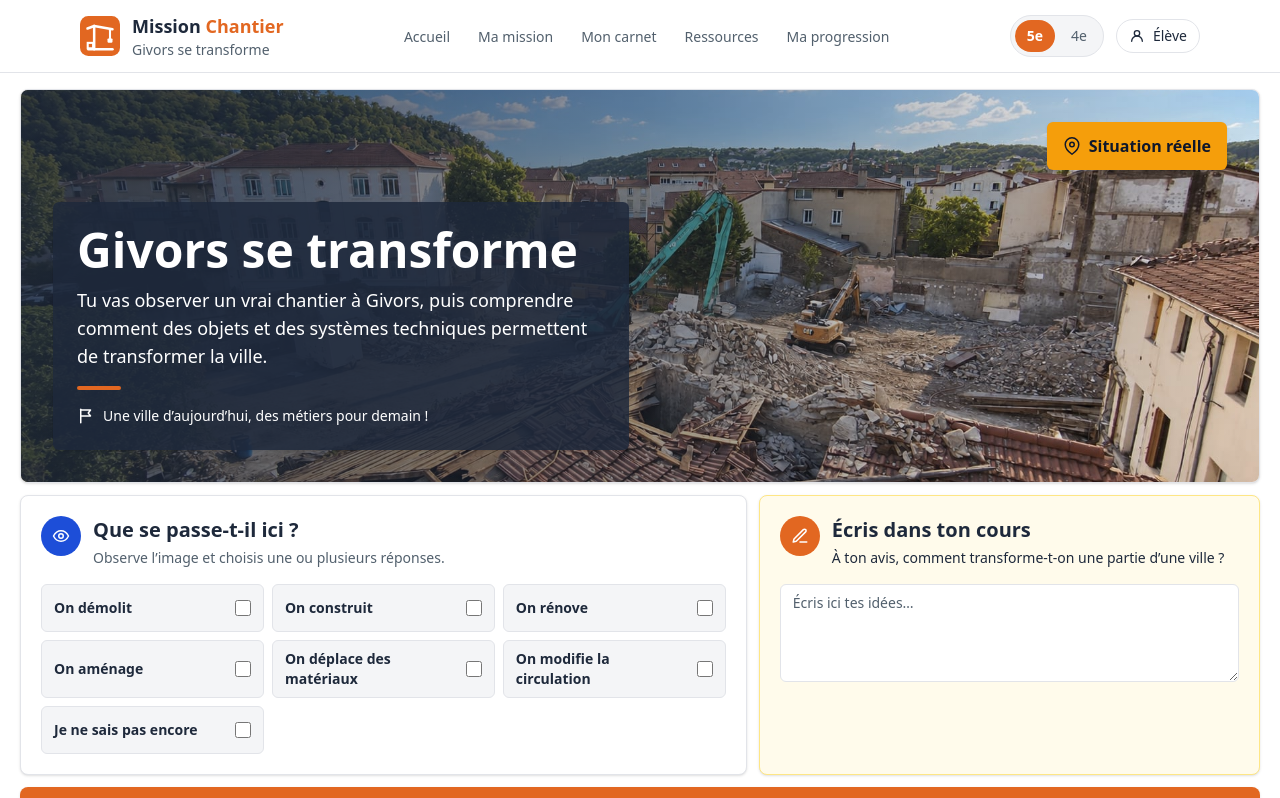
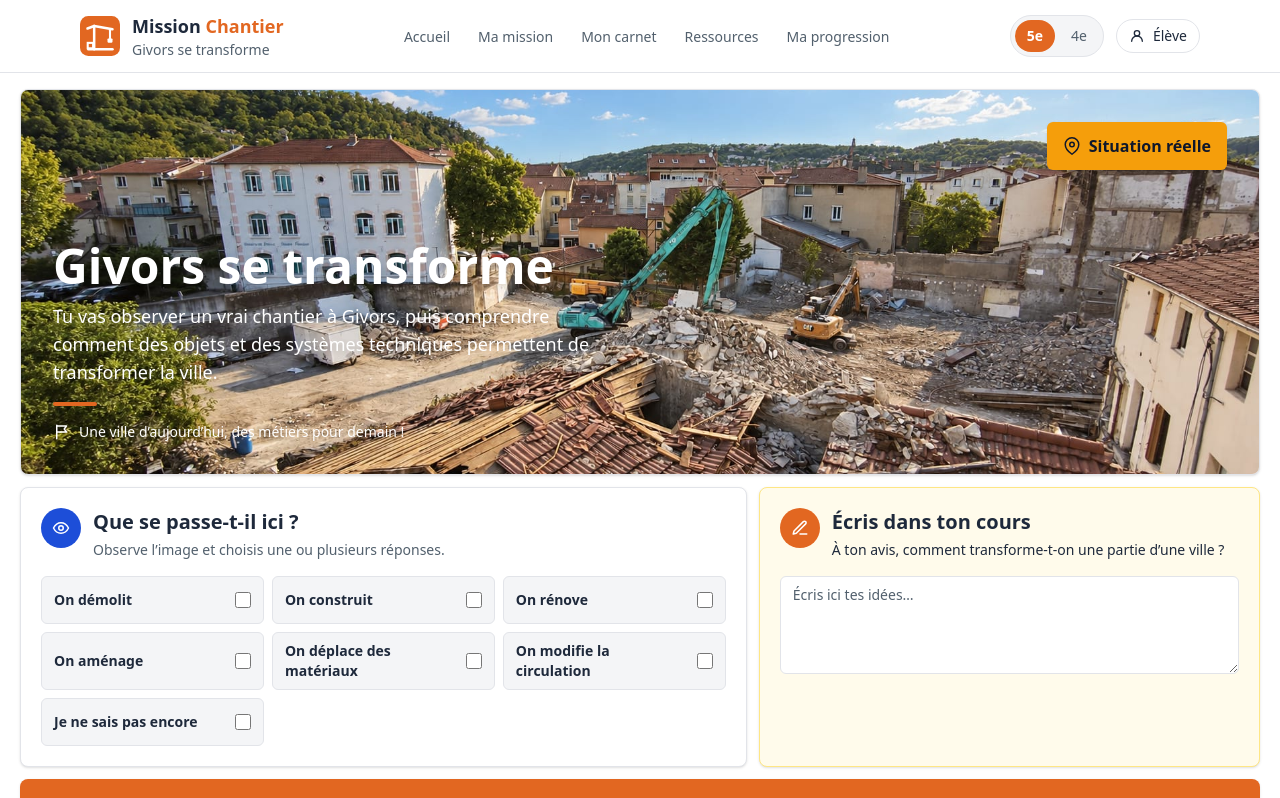
Before and after one commit to ydimauro/mission-chantier, a Next.js app: page / in a window 1280 px wide. Shown: the top 798 px of the page. Built offline with nearby package versions, Linux system fonts and the light colour scheme.

Commit message:
style: révéler la photo du chantier

```diff
--- a/src/app/HomeClient.tsx
+++ b/src/app/HomeClient.tsx
@@ -21,13 +21,12 @@ export function HomeClient() {
     <div className="mx-auto flex max-w-7xl flex-col gap-3 px-3 py-3 sm:px-5 sm:py-4">
       <section aria-labelledby="home-title" className="relative min-h-80 overflow-hidden rounded-lg border border-border bg-surface shadow-sm sm:min-h-96">
         <Image src={CHANTIER_01.file} alt={CHANTIER_01.alt} fill loading="eager" sizes="(max-width: 768px) 100vw, 1280px" className="object-cover" />
-        <div className="absolute inset-0 bg-gradient-to-r from-ink/80 via-ink/45 to-transparent" aria-hidden="true" />
         <div className="relative flex min-h-80 flex-col justify-between gap-8 p-5 text-white sm:min-h-96 sm:p-8">
           <p className="ml-auto flex w-fit items-center gap-2 rounded-md bg-accent px-4 py-3 text-base font-bold text-slate-900 shadow-sm">
             <MapPinIcon />
             {HOME_CONTENT.realBadge}
           </p>
-          <div className="max-w-xl rounded-md bg-ink/85 p-5 shadow-sm sm:p-6">
+          <div className="max-w-xl drop-shadow-md">
             <h1 id="home-title" className="text-3xl font-bold sm:text-5xl">{HOME_CONTENT.title}</h1>
             <p className="mt-3 text-base leading-7 sm:text-lg">{HOME_CONTENT.intro}</p>
             <div className="mt-4 h-1 w-11 rounded-full bg-brand" aria-hidden="true" />
```
Also changed, not shown: 1 other file (tests, documents, lock files or other folders).
